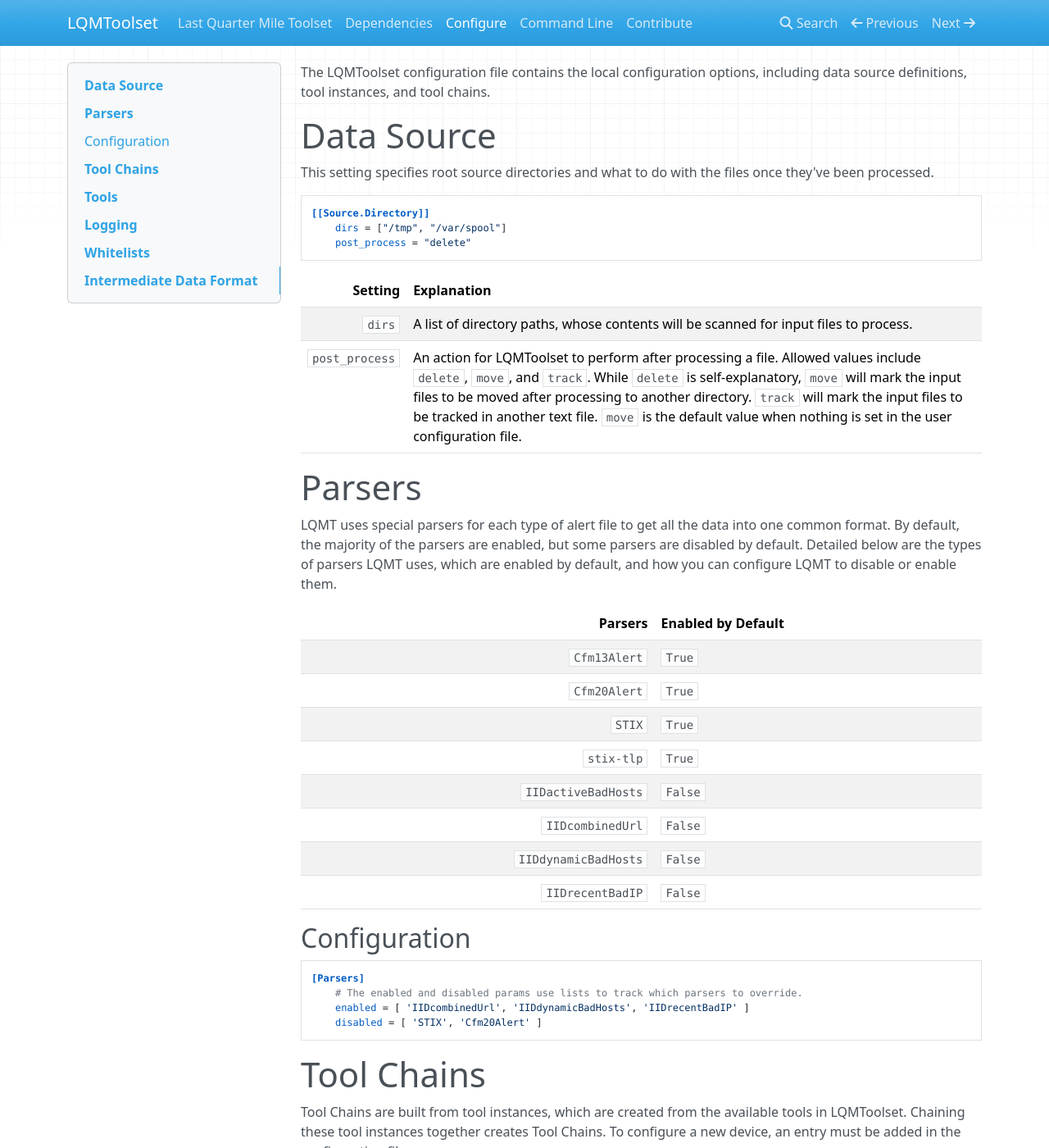
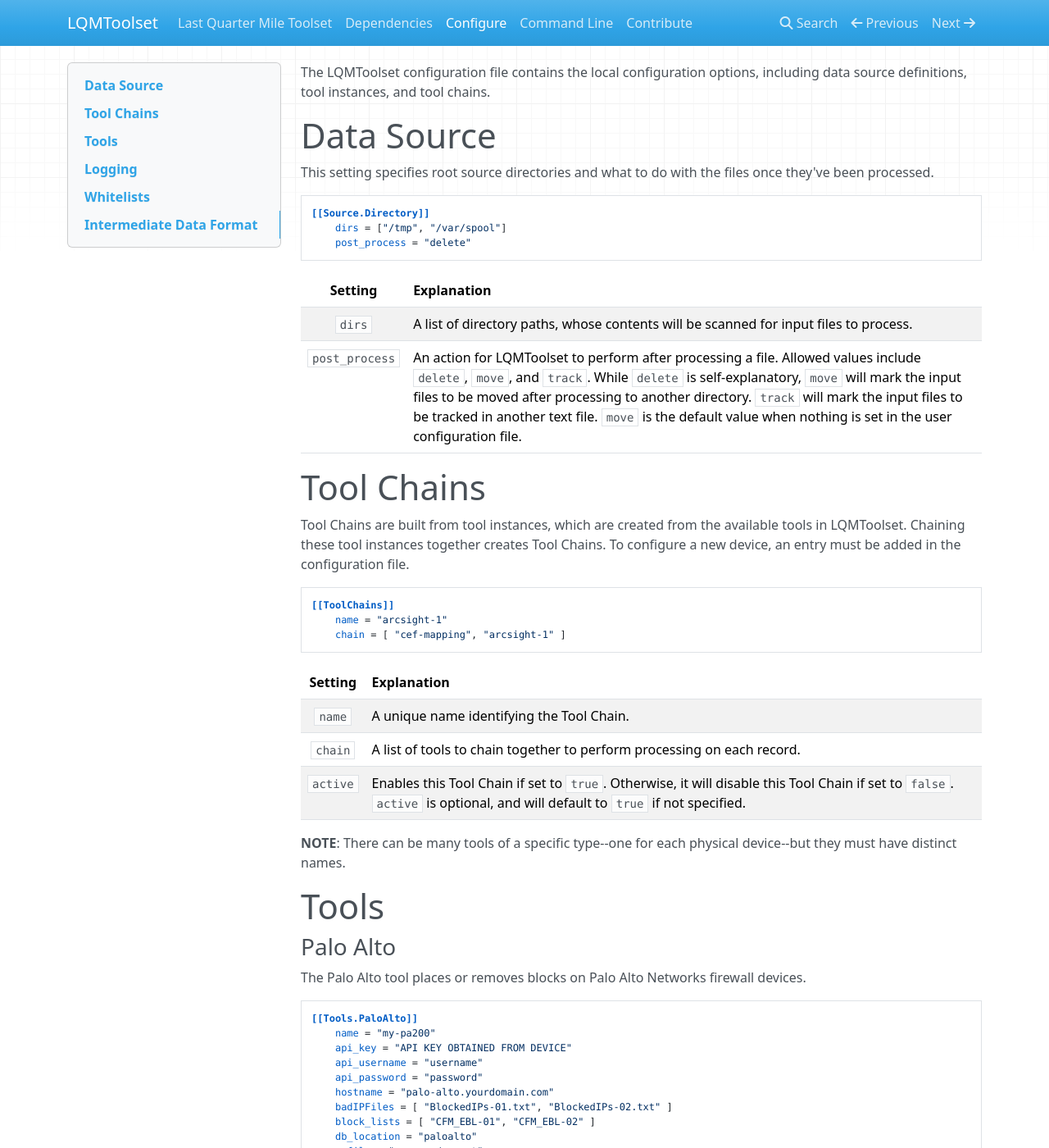
Before and after one commit to anl-cyberscience/LQMToolset, an MkDocs documentation site: the page built from docs/configure.md, in a window 1280 px wide and 1400 px high. Shown: the whole window at 82% size. Built offline with MkDocs 1.6.1, drawn with Linux system fonts in a browser that asks for light colours; nearby versions of some CDN libraries; old or Windows-style settings are respelled for this version of MkDocs; some of the changed text lies outside the part shown.

Commit message:
Revert docuemntation
RTD doc builds are failing. It shouldn't be related to the actual MD
(cannot find any format issues specifically), but reverting to last
successful build format verify.

```diff
--- a/docs/configure.md
+++ b/docs/configure.md
@@ -8,29 +8,9 @@
         post_process = "delete"
 
 Setting        | Explanation
--------------: | :----------
-`dirs`     | A list of directory paths, whose contents will be scanned for input files to process.
+:------------: | :----------
+    `dirs`     | A list of directory paths, whose contents will be scanned for input files to process.
 `post_process` | An action for LQMToolset to perform after processing a file. Allowed values include `delete`, `move`, and `track`. While `delete` is self-explanatory, `move` will mark the input files to be moved after processing to another directory. `track` will mark the input files to be tracked in another text file. `move` is the default value when nothing is set in the user configuration file.
-
-# Parsers
-LQMT uses special parsers for each type of alert file to get all the data into one common format. By default, the majority of the parsers are enabled, but some parsers are disabled by default. Detailed below are the types of parsers LQMT uses, which are enabled by default, and how you can configure LQMT to disable or enable them.
-
-Parsers             | Enabled by Default
-------------------: | :----------------
-`Cfm13Alert`        | `True`
-`Cfm20Alert`        | `True`
-`STIX`              | `True`
-`stix-tlp`          | `True`
-`IIDactiveBadHosts` | `False`
-`IIDcombinedUrl`    | `False`
-`IIDdynamicBadHosts`| `False`
-`IIDrecentBadIP`    | `False`
-
-## Configuration
-    [Parsers]
-        # The enabled and disabled params use lists to track which parsers to override.
-        enabled = [ 'IIDcombinedUrl', 'IIDdynamicBadHosts', 'IIDrecentBadIP' ]
-        disabled = [ 'STIX', 'Cfm20Alert' ]
 
 # Tool Chains
 Tool Chains are built from tool instances, which are created from the available tools in LQMToolset. Chaining these tool instances together creates Tool Chains. To configure a new device, an entry must be added in the configuration file.
@@ -40,7 +20,7 @@
         chain = [ "cef-mapping", "arcsight-1" ]
 
 Setting | Explanation
-------: | :----------
+:-----: | :----------
 `name`  | A unique name identifying the Tool Chain.
 `chain` | A list of tools to chain together to perform processing on each record.
 `active`| Enables this Tool Chain if set to `true`. Otherwise, it will disable this Tool Chain if set to `false`. `active` is optional, and will default to `true` if not specified.
@@ -67,7 +47,7 @@
         unprocessed_file = "unprocessed/pa-ames.csv"
 
 Setting              | Explanation
--------------------: | :----------
+:------------------: | :----------
 `name`               | A unique name identifying this device.
 `api_key`            | The API key retrieved from the Palo Alto device for remote access. Note: You can either use an API key, or a username/password. An API key is recommended.
 `api_username`       | A username with with API access/privileges to the Palo Alto device. Note: You can either use an API key, or a username/password. An API key is recommended.
@@ -147,7 +127,7 @@
 
 
 Setting                 | Explanation
-----------------------: | :----------
+:---------------------: | :----------
 `name`                  | A unique name identifying this tool instance.
 `hostname`              | The Checkpoint device's hostname or IP address.
 `port`                  | The port number through which to connect via SSH.
@@ -182,7 +162,7 @@
         actions_to_process = [ "All" ]
 
 Setting              | Explanation
--------------------: | :----------
+:------------------: | :----------
 `name`               | A unique name identifying this tool instance.
 `host`               | The hostname or IP address of the ArcSight device.
 `port`               | The port number on which the ArcSight device is listening.
@@ -199,7 +179,7 @@
         name = "cef-mapping"
 
 Setting | Explanation
-------: | :----------
+:-----: | :----------
 `name`  | A unique name identifying this tool instance.
 
 ### Syslog
@@ -220,7 +200,7 @@
     Aug 26 14:24:05 WY rsyslogd: Message from LQMT - indicatorType="IPv4Address" indicator="192.168.1.5" action1="Block"
 
 Setting         | Explanation
---------------: | :-----------
+:-------------: | :-----------
 `name`          | A unique name identifying this tool instance.
 `host`          | The hostname or IP address of the remote syslog server.
 `port`          | The port number the Syslog server is listening on. Note: Syslog defaults to 514, so if left blank LQMT will also default to 514 for communication.
@@ -246,7 +226,7 @@
         incrementFile       = true
 
 Setting               | Explanation
---------------------: | :-----------
+:-------------------: | :-----------
 `name`                | A unique name identifying this tool instance.
 `fileParser`          | Select parser type. Currently only supports and defaults to `CSV`.
 `fields`              | Fields, identified from the intermediate format, to be extracted. The order of the fields here determines the order of the output.
@@ -286,8 +265,6 @@
 `source`                | Name of the source you want the data to be identified by. Defaults to `lqmt`.
 `sourcetype`            | The sourcetype that you want to ingest the data into.
 `index`                 | The index that you want to ingest data into.
-`fields`                | Fields, identified from the intermediate format, to be extracted. If `fields` are not provided, then it defaults to a value of ['all'], which will automatically extract all supported field types.
-
 
 #### Device Setup and Configuration
 LQMT authenticates using Splunk's token-based authentication endpoint. This requires you to provide a username and
@@ -346,7 +323,7 @@
 
 
 Setting                 | Explanation
-----------------------: | :-----------
+:---------------------: | :-----------
 `name`                  | A unique name identifying this tool instance.
 `header_fields`         | Specify the fields you want converted and included in the output. Valid fields are extrated from the [Intermediate Data Format](#intermediate-data-format). By default, LQMT will extract all valid fields from the intermediate data foramt.
 `file`                  | Path and name of where you want the file output(Ex: /home/bro/lqmt-bro-feed.txt). By default, LQMT will output the file in the directory where LQMT as a file named `lqmt-bro-feed.txt`.
@@ -360,7 +337,7 @@
         debug = true
 
 Setting       | Explanation
-------------: | :----------
+:-----------: | :----------
 `logfilebase` |The path and filename prefix to the LQMToolset log file. Multiple log files will be created based on the filename prefix specified in this setting. For example, if `LogFileBase` is "/var/log/lqmt", "/var/log/lqmt.err.log" and "/var/log/lqmt.info.log" will be created.
 `debug`       | Enable debug-level logging, which will create an additional log file, *.debug.log*. `Debug` is optional, and it accepts either `true` or `false`.
 
@@ -372,7 +349,7 @@
         dbfile = "/path/to/whitelist/database.db"
 
 Setting     | Explanation
-----------: | :----------
+:---------: | :----------
 `whitelist` | The full path to the text file containing whitelisted indicators, adhering to the whitelist format below.
 `dbfile`    | The location of the SQLite database that holds the whitelist information.
 
@@ -422,7 +399,7 @@
 The intermediate data format is a subset/simplification of the complete threat data that can be directly used by a variety of systems.
 
 Field Name                      | Description
-------------------------------: | :-----------
+:-----------------------------: | :-----------
 `dataItemID`                    | UUID for data item
 `fieldID`                       | UUID for file
 `detectedTime`                  | UTC epoch of time in the alert itself (if present, filled with reportedTime)
```
Also changed, not shown: other parts of docs/configure.md (+1 -2 lines).
